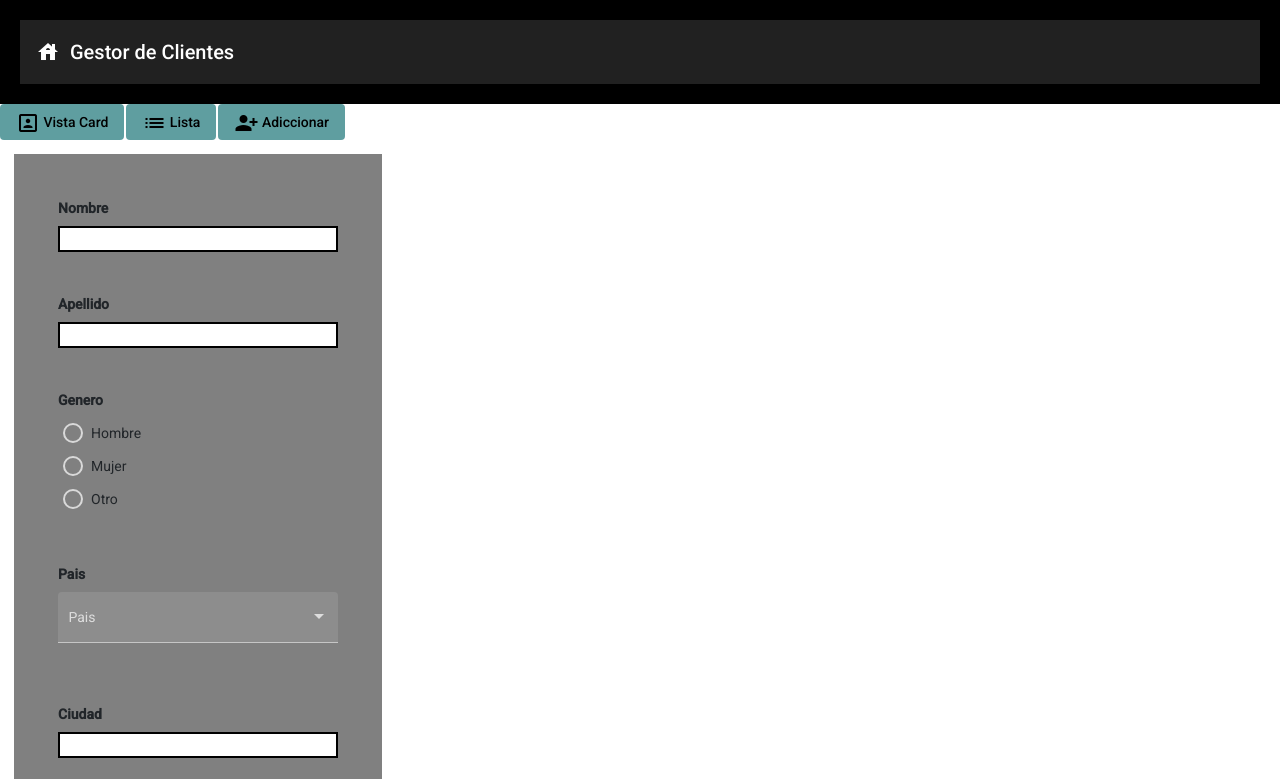
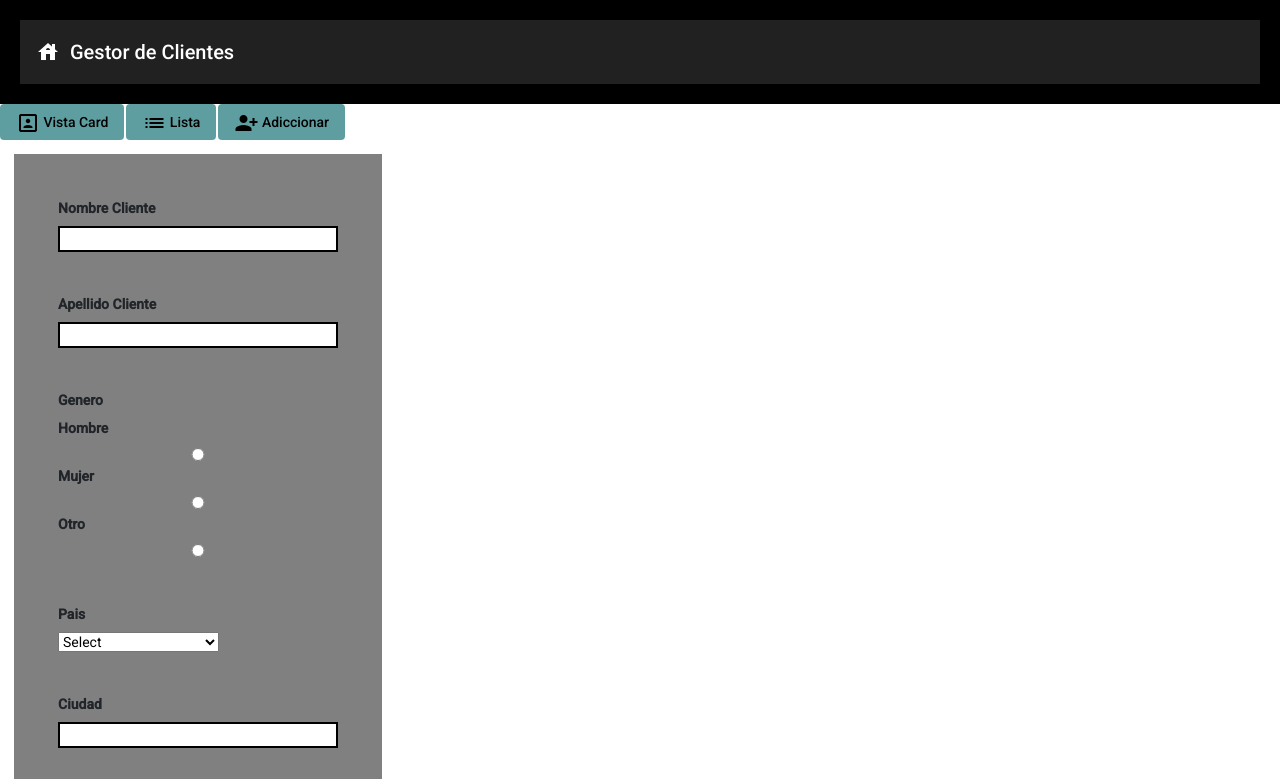
Before and after one commit to Tekanx/manejo-usuarios, an Angular app: page /vista-crear in a window 1280 px wide. Shown: the top 779 px of the page. Built offline with nearby package versions, Linux system fonts and the light colour scheme.

Commit message:
Desarrollo funcional de la creacion cliente

```diff
--- a/src/app/interfaces/usuario.ts
+++ b/src/app/interfaces/usuario.ts
@@ -6,7 +6,7 @@ export interface Usuario {
     ciudad : string;
 }
 
-export const ListaUsuario : Array<Usuario> =
+export let ListaUsuario : Array<Usuario> =
 [
     {
         nombre: "Roberto",
--- a/src/app/pages/vista-crear/cliente.ts
+++ b/src/app/pages/vista-crear/cliente.ts
@@ -1,10 +1,12 @@
+import { AbstractControl } from "@angular/forms";
+
 export class Cliente {
 
     constructor(
-        public nombre : string,
-        public apellido : string,
-        public genero : string,
-        public pais : string,
-        public ciudad : string
+        public nombre : AbstractControl,
+        public apellido : AbstractControl,
+        public genero : AbstractControl,
+        public pais : AbstractControl,
+        public ciudad : AbstractControl
     ) { }
 }
--- a/src/app/pages/vista-crear/vista-crear.component.html
+++ b/src/app/pages/vista-crear/vista-crear.component.html
@@ -1,47 +1,53 @@
-<form id="formulario" [formGroup] = "usuarioForm" #formCliente = "ngForm" (ngSubmit) = "onSubmit(formCliente)">
+<form id="formulario" [formGroup] = "usuarioForm">
 <div class="form-group">
 
     <div>
-        <label for = "nombre">Nombre </label>
+        <label for = "nombre">Nombre Cliente</label>
         <br>
-        <input type="text" id="nombreCliente" formControlName = "nombre" required>
+        <input type="text" id="nombreCliente" formControlName = "nombre" />
 
     </div>
 
     <div>
-        <label for = "Apellido">Apellido </label>
+        <label for = "apellido">Apellido Cliente</label>
         <br>
-        <input type="text" id="apellidoCliente" formControlName = "apellido" required>
+        <input type="text" id="apellidoCliente" formControlName = "apellido" />
     </div>
 
     <div>
-        <label for = "Genero">Genero </label>
+        <label for = "Genero">Genero</label>
         <br>
-        <mat-radio-button class="radio-button" *ngFor = "let genero of generos" [value] = "genero" >
-            {{genero}}
-        </mat-radio-button>
+        <label for="hombre">Hombre</label>
+        <input type="radio" name = "generos" value = "Hombre" formControlName = "generos" />
+
+        <label for="mujer">Mujer</label>
+        <input type="radio" name = "generos" value = "Mujer" formControlName = "generos" />
+
+        <label for="otro">Otro</label>
+        <input type="radio" name = "generos" value = "Otro" formControlName = "generos"/>
+
     </div>
 
     <div>
-        <label for = "Pais">Pais </label>
+        <label for = "Pais">Pais</label>
         <br>
-        <mat-form-field appearance = "fill">
-            <mat-label>Pais</mat-label>
-            <mat-select>
-                <mat-option *ngFor = "let pais of paises" [value] = "pais">{{pais}}</mat-option>
-            </mat-select>
-        </mat-form-field>
+        <select name="Paises" formControlName = "paises">
+            <option value="" disabled selected>Select</option>
+            <option *ngFor = "let pais of paises" value="pais" [ngValue] = "pais">
+                {{pais}}
+            </option>
+        </select>
     </div>
 
     <div>
-         <label for = "Ciudad">Ciudad </label>
-         <br>
-        <input type="text" id="ciudadCliente" formControlName = "ciudad" required>
+        <label for = "Ciudad">Ciudad</label>
+        <br>
+        <input type="text" id="ciudadCliente" formControlName = "ciudad" />
     </div>
 
     <div id="btn">
-        <button type = "button" class="btn btn-default" (click) = "formCliente.form.reset()">Cancelar</button>
-        <button type = "submit" class="btn btn-success" [disabled] = "!formCliente.form.valid">Añadir Usuario</button>
+        <button type = "button" class="btn btn-default" (click) = "onReset()" >Cancelar</button>
+        <button type = "submit" class="btn btn-success" (click) = "onSubmit()">Añadir Usuario</button>
     </div>
 
 </div>
--- a/src/app/pages/vista-crear/vista-crear.component.ts
+++ b/src/app/pages/vista-crear/vista-crear.component.ts
@@ -8,17 +8,8 @@ import { Cliente } from '../vista-crear/cliente'
   styleUrls: ['./vista-crear.component.scss']
 })
 export class VistaCrearComponent implements OnInit {
-  modelo = new Cliente('','','','','');
-
-  genero : string | undefined;
-
-  generos : string[] =
-  [
-    'Hombre',
-    'Mujer',
-    'Otro'
-  ]
-
+  Lista = ListaUsuario;
+  modelo : any;
   paises =
   [
     'Argentina',
@@ -43,7 +34,6 @@ export class VistaCrearComponent implements OnInit {
     'Venezuela'
   ]
 
-  Lista = ListaUsuario;
   usuarioForm = new FormGroup({
     nombre : new FormControl('', [Validators.required, Validators.maxLength(30)]),
     apellido : new FormControl('', [Validators.required, Validators.maxLength(30)]),
@@ -52,15 +42,55 @@ export class VistaCrearComponent implements OnInit {
     ciudad : new FormControl('', [Validators.required, Validators.maxLength(50)])
   });
 
+  constructor() {
+    this.modelo = new Cliente(
+      this.usuarioForm.controls['nombre'],
+      this.usuarioForm.controls['apellido'],
+      this.usuarioForm.controls['generos'],
+      this.usuarioForm.controls['paises'],
+      this.usuarioForm.controls['ciudad']
+      );
+   }
 
-  constructor() { }
+
 
   ngOnInit(): void {
   }
 
-  onSubmit(formCliente : FormGroupDirective){
-    console.log("Hola!")
-
+  onSubmit(){
+    let cliente : Usuario =
+    {
+      nombre : this.modelo.nombre.value,
+      apellido : this.modelo.apellido.value,
+      genero : this.modelo.genero.value,
+      pais : this.modelo.pais.value,
+      ciudad : this.modelo.ciudad.value
+    }
+    if (this.isValid(cliente)) {
+      this.Lista.push(cliente)
+      console.log(cliente.nombre)
+      console.log(cliente.apellido)
+      console.log(cliente.genero)
+      console.log(cliente.pais)
+      console.log(cliente.ciudad)
+    }
+    else console.error("¡FALTAN RELLENAR CAMPOS!")
   }
 
+  isValid(cliente : Usuario){
+    if ((cliente.nombre.length == 0 )
+    || (cliente.apellido.length == 0)
+    || (cliente.genero.length == 0)
+    || (cliente.pais.length == 0)
+    || (cliente.ciudad.length == 0)){
+      return false
+    }
+    return true
+  }
+
+  onReset(){
+    this.usuarioForm.reset()
+  }
+
+
 }
```
